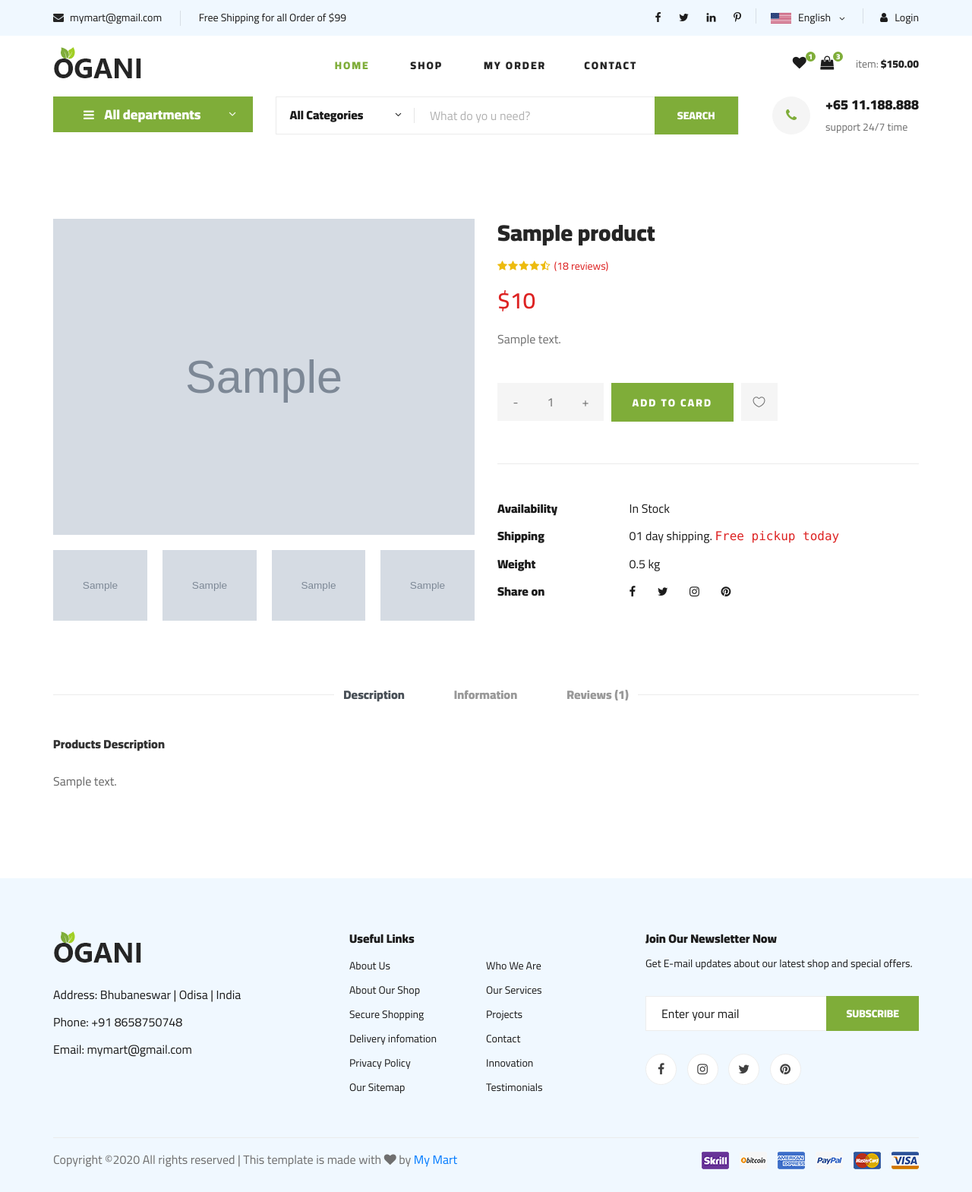
After one commit to MdMotahir/E-Mart, a Django app: template django/mart/product/templates/product/Product Details.html in a window 1280 px wide. The commit adds this page. Shown: the whole page at 76% size. Run offline with Django 3.2, Linux system fonts and the light colour scheme; the template is opened without the code that fills it: most values are stand-ins (such as "Sample title", 1, 10 or a date in 2020); grey boxes marked "Sample" are stand-in pictures; parts of the project's set-up code (start-up, migrations or seed data) failed here and were passed over; some libraries are stand-ins or nearby versions.

Commit message:
Secon(commit on 'master')

```diff
--- a/django/mart/product/templates/product/Base.html
+++ b/django/mart/product/templates/product/Base.html
@@ -26,6 +26,10 @@
 </head>
 
 <body>
+    <!-- Page Preloder -->
+    <div id="preloder">
+        <div class="loader"></div>
+    </div>
     <!-- Humberger Begin -->
     <div class="humberger__menu__overlay"></div>
     <div class="humberger__menu__wrapper">
@@ -274,12 +278,12 @@
     <!-- Footer Section End -->
 
     <!-- Js Plugins -->
-    <script src="static/product/js/jquery-3.3.1.min.js"></script>
-    <script src="static/product/js/bootstrap.min.js"></script>
-    <script src="static/product/js/jquery.nice-select.min.js"></script>
-    <script src="static/product/js/jquery-ui.min.js"></script>
-    <script src="static/product/js/jquery.slicknav.js"></script>
-    <script src="static/product/js/mixitup.min.js"></script>
-    <script src="static/product/js/owl.carousel.min.js"></script>
-    <script src="static/product/js/main.js"></script>
+    <script src="{% static "product/js/jquery-3.3.1.min.js"%}"></script>
+    <script src="{% static "product/js/bootstrap.min.js"%}"></script>
+    <script src="{% static "product/js/jquery.nice-select.min.js"%}"></script>
+    <script src="{% static "product/js/jquery-ui.min.js"%}"></script>
+    <script src="{% static "product/js/jquery.slicknav.js"%}"></script>
+    <script src="{% static "product/js/mixitup.min.js"%}"></script>
+    <script src="{% static "product/js/owl.carousel.min.js"%}"></script>
+    <script src="{% static "product/js/main.js"%}"></script>
 </body>
--- a/django/mart/product/templates/product/Home.html
+++ b/django/mart/product/templates/product/Home.html
@@ -79,7 +79,7 @@
                                 </ul>
                             </div>
                             <div class="featured__item__text">
-                                <h6><a href="#">{{i.name}}</a></h6>
+                                <h6><a href="{%url 'Product Details' i.slug%}">{{i.name}}</a></h6>
                                 <h5>${{i.unite_price}}</h5>
                             </div>
                         </div>
--- /dev/null
+++ b/django/mart/product/templates/product/Product Details.html
@@ -0,0 +1,115 @@
+{% extends 'product/Base.html' %}
+
+{%block containt%}
+        <!-- Product Details Section Begin -->
+    <section class="product-details spad">
+        <div class="container">
+            <div class="row">
+                <div class="col-lg-6 col-md-6">
+                    <div class="product__details__pic">
+                        <div class="product__details__pic__item">
+                            <img class="product__details__pic__item--large"
+                                src="{{product.image.url}}" alt="">
+                        </div>
+                        <div class="product__details__pic__slider owl-carousel">
+                            <img data-imgbigurl="{{product.image.url}}"
+                                src="{{product.image.url}}" alt="">
+                            <img data-imgbigurl="{{product.image2.url}}"
+                                src="{{product.image2.url}}" alt="">
+                            <img data-imgbigurl="{{product.image3.url}}"
+                                src="{{product.image3.url}}" alt="">
+                            <img data-imgbigurl="{{product.image4.url}}"
+                                src="{{product.image4.url}}" alt="">
+                        </div>
+                    </div>
+                </div>
+                <div class="col-lg-6 col-md-6">
+                    <div class="product__details__text">
+                        <h3>{{product.name}}</h3>
+                        <div class="product__details__rating">
+                            <i class="fa fa-star"></i>
+                            <i class="fa fa-star"></i>
+                            <i class="fa fa-star"></i>
+                            <i class="fa fa-star"></i>
+                            <i class="fa fa-star-half-o"></i>
+                            <span>(18 reviews)</span>
+                        </div>
+                        <div class="product__details__price">${{product.unite_price}}</div>
+                        <p>{{product.description|truncatewords_html:30|safe}}</p>
+                        <div class="product__details__quantity">
+                            <div class="quantity">
+                                <div class="pro-qty">
+                                    <input type="text" value="1">
+                                </div>
+                            </div>
+                        </div>
+                        <a href="#" class="primary-btn">ADD TO CARD</a>
+                        <a href="#" class="heart-icon"><span class="icon_heart_alt"></span></a>
+                        <ul>
+                            <li><b>Availability</b> <span>In Stock</span></li>
+                            <li><b>Shipping</b> <span>01 day shipping. <samp>Free pickup today</samp></span></li>
+                            <li><b>Weight</b> <span>0.5 kg</span></li>
+                            <li><b>Share on</b>
+                                <div class="share">
+                                    <a href="#"><i class="fa fa-facebook"></i></a>
+                                    <a href="#"><i class="fa fa-twitter"></i></a>
+                                    <a href="#"><i class="fa fa-instagram"></i></a>
+                                    <a href="#"><i class="fa fa-pinterest"></i></a>
+                                </div>
+                            </li>
+                        </ul>
+                    </div>
+                </div>
+                <div class="col-lg-12">
+                    <div class="product__details__tab">
+                        <ul class="nav nav-tabs" role="tablist">
+                            <li class="nav-item">
+                                <a class="nav-link active" data-toggle="tab" href="#tabs-1" role="tab"
+                                    aria-selected="true">Description</a>
+                            </li>
+                            <li class="nav-item">
+                                <a class="nav-link" data-toggle="tab" href="#tabs-2" role="tab"
+                                    aria-selected="false">Information</a>
+                            </li>
+                            <li class="nav-item">
+                                <a class="nav-link" data-toggle="tab" href="#tabs-3" role="tab"
+                                    aria-selected="false">Reviews <span>(1)</span></a>
+                            </li>
+                        </ul>
+                        <div class="tab-content">
+                            <div class="tab-pane active" id="tabs-1" role="tabpanel">
+                                <div class="product__details__tab__desc">
+                                    <h6>Products Description</h6>
+                                    <p>{{product.description|safe}}</p>
+                                </div>
+                            </div>
+                            <div class="tab-pane" id="tabs-2" role="tabpanel">
+                                <div class="product__details__tab__desc">
+                                    <h6>Products Infomation</h6>
+                                    <p>{{product.information|safe}}</p>
+                                </div>
+                            </div>
+                            <div class="tab-pane" id="tabs-3" role="tabpanel">
+                                <div class="product__details__tab__desc">
+                                    <h6>Products Infomation</h6>
+                                    <p>Vestibulum ac diam sit amet quam vehicula elementum sed sit amet dui.
+                                        Pellentesque in ipsum id orci porta dapibus. Proin eget tortor risus.
+                                        Vivamus suscipit tortor eget felis porttitor volutpat. Vestibulum ac diam
+                                        sit amet quam vehicula elementum sed sit amet dui. Donec rutrum congue leo
+                                        eget malesuada. Vivamus suscipit tortor eget felis porttitor volutpat.
+                                        Curabitur arcu erat, accumsan id imperdiet et, porttitor at sem. Praesent
+                                        sapien massa, convallis a pellentesque nec, egestas non nisi. Vestibulum ac
+                                        diam sit amet quam vehicula elementum sed sit amet dui. Vestibulum ante
+                                        ipsum primis in faucibus orci luctus et ultrices posuere cubilia Curae;
+                                        Donec velit neque, auctor sit amet aliquam vel, ullamcorper sit amet ligula.
+                                        Proin eget tortor risus.</p>
+                                </div>
+                            </div>
+                        </div>
+                    </div>
+                </div>
+            </div>
+        </div>
+    </section>
+    <!-- Product Details Section End -->
+{% endblock %}
--- a/django/mart/product/urls.py
+++ b/django/mart/product/urls.py
@@ -3,4 +3,5 @@ from product.views import *
 
 urlpatterns = [
     path('',ProductListView.as_view(),name='Home'),
+    path('Product/<slug:slug>',ProductDetailsView.as_view(),name='Product Details'),
 ]
--- a/django/mart/product/views.py
+++ b/django/mart/product/views.py
@@ -14,3 +14,8 @@ class ProductListView(generic.ListView):
         category=Category.objects.all()
         context["category"] = category
         return context
+
+
+class ProductDetailsView(generic.DetailView):
+    model=Product
+    template_name="product/Product Details.html"
```
Also changed, not shown: django/mart/product/templates/product/product_list.html (deleted, +0 -90 lines).
